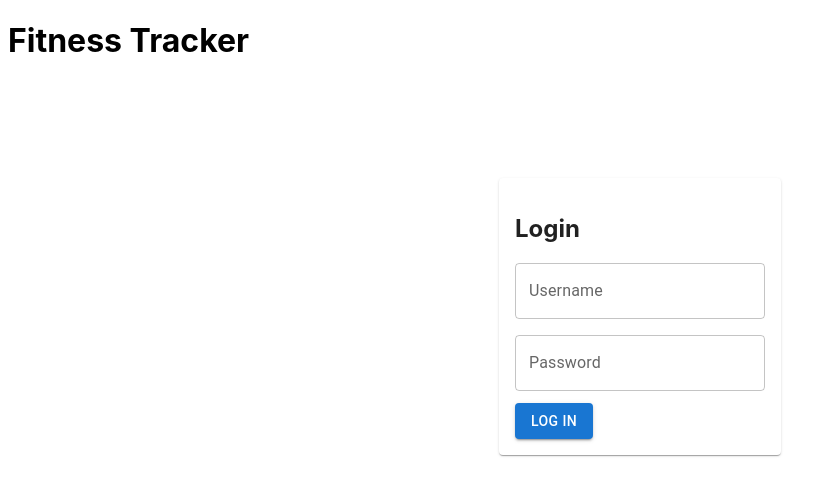
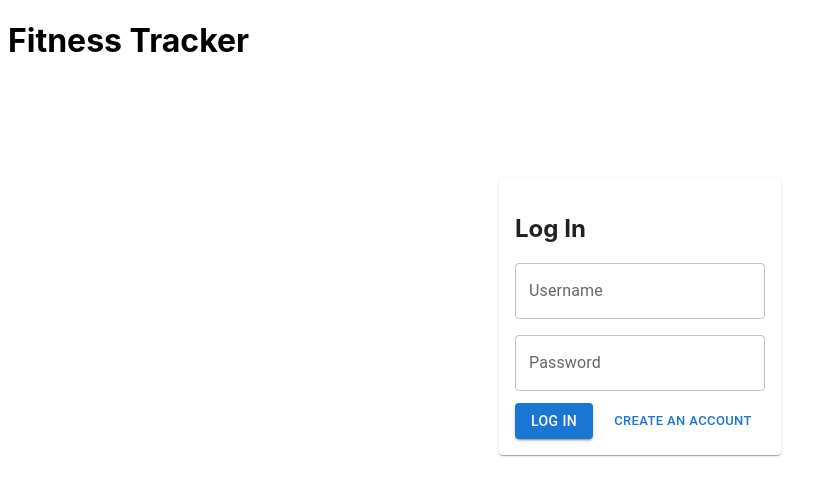
Before and after one commit to chimmyten/fitness-tracker, a React (Vite) app in the folder frontend/: page /login in a window 1280 px wide. Shown: the top 496 px of the page, without its empty margins (0-835 px from the left). Built offline with nearby package versions, Linux system fonts and the light colour scheme.

Commit message:
implement user registration

```diff
--- a/frontend/src/api/workoutsApi.js
+++ b/frontend/src/api/workoutsApi.js
@@ -76,10 +76,25 @@ const updateWorkout = async (updatedWorkout) => {
 
     const data = await response.json(); // Parse the response as JSON
     console.log(`${data.message}`);
-
   } catch (error) {
     console.error(`Failed to update workout ${updatedWorkout._id}: ${error.message}`);
   }
 };
 
-export { fetchWorkouts, postWorkout, deleteWorkout, updateWorkout };
+const createUser = async (user) => {
+  try {
+    const response = await fetch(`http://127.0.0.1:8000/register`, {
+      method: "POST",
+      headers: {
+        "Content-Type": "application/json",
+      },
+      body: JSON.stringify(user),
+    });
+    const data = await response.json();
+    return data.message;
+  } catch (error) {
+    console.error(`Failed to create user: ${error}`);
+  }
+};
+
+export { fetchWorkouts, postWorkout, deleteWorkout, updateWorkout, createUser };
--- a/frontend/src/components/LoginPage.jsx
+++ b/frontend/src/components/LoginPage.jsx
@@ -1,10 +1,15 @@
-import { Box, Button, TextField, Paper } from "@mui/material";
+import { Box, Button, TextField, Paper, Typography } from "@mui/material";
 import { useState } from "react";
+import { createUser } from "../api/workoutsApi";
 
 function LoginPage() {
+  const [returningUser, setReturningUser] = useState(true);
+  const [formSuccess, setFormSuccess] = useState(false);
+  const [formError, setFormError] = useState("");
   const [formData, setFormData] = useState({
     username: "",
     password: "",
+    passwordConfirm: "",
   });
 
   const handleInputChange = (event) => {
@@ -14,6 +19,40 @@ function LoginPage() {
       ...prevFormData,
       [name]: value,
     }));
+  };
+
+  const handleSubmit = async (event) => {
+    event.preventDefault();
+
+    if (!returningUser) {
+      if (!formData.username) {
+        setFormError("Username required");
+        return;
+      }
+      if (!formData.password) {
+        setFormError("Password required");
+        return;
+      }
+      if (formData.password !== formData.passwordConfirm) {
+        setFormError("Passwords do not match");
+        return;
+      }
+
+      const result = await createUser(formData);
+      console.log(result);
+
+      if (result === "User created successfully") {
+        setFormSuccess(true);
+        setFormError("");
+        setFormData({
+          username: "",
+          password: "",
+          passwordConfirm: "",
+        });
+      } else {
+        setFormError(result);
+      }
+    }
   };
 
   return (
@@ -29,8 +68,8 @@ function LoginPage() {
         }}
       >
         <Box component={Paper} sx={{ padding: 2, marginTop: 12 }}>
-          <h2>Login</h2>
-          <form>
+          <h2>{returningUser ? "Log In" : "Register"}</h2>
+          <form onSubmit={handleSubmit}>
             <Box sx={{ display: "flex", flexDirection: "column", gap: 2 }}>
               <TextField
                 value={formData.username}
@@ -46,10 +85,34 @@ function LoginPage() {
                 label="Password"
                 onChange={handleInputChange}
               />
+              {!returningUser && (
+                <TextField
+                  value={formData.passwordConfirm}
+                  name="passwordConfirm"
+                  type="password"
+                  label="Confirm Password"
+                  onChange={handleInputChange}
+                />
+              )}
             </Box>
-            <Button type="submit" variant="contained" color="primary" sx={{ marginTop: 1.5 }}>
-              Log In
-            </Button>
+            {formSuccess && <Typography sx={{ color: "green" }}>User created successfully</Typography>}
+            {formError && <Typography sx={{ color: "red" }}>{formError}</Typography>}
+            <Box sx={{ display: "flex", alignItems: "center", gap: 2 }}>
+              <Button type="submit" variant="contained" color="primary" sx={{ marginTop: 1.5 }}>
+                {returningUser ? "Log In" : "Register"}
+              </Button>
+              <Button
+                size="small"
+                sx={{ marginTop: 1.5 }}
+                onClick={() => {
+                  setReturningUser(!returningUser);
+                  setFormSuccess(false);
+                  setFormError("");
+                }}
+              >
+                {returningUser ? "Create an Account" : "Back to Log In"}
+              </Button>
+            </Box>
           </form>
         </Box>
       </Box>
```
